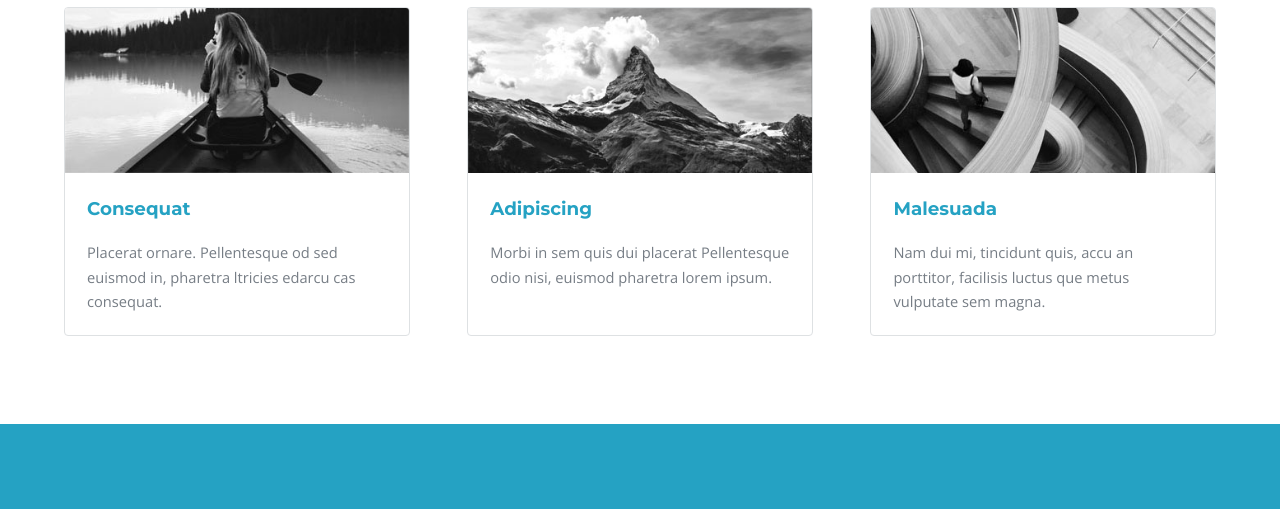
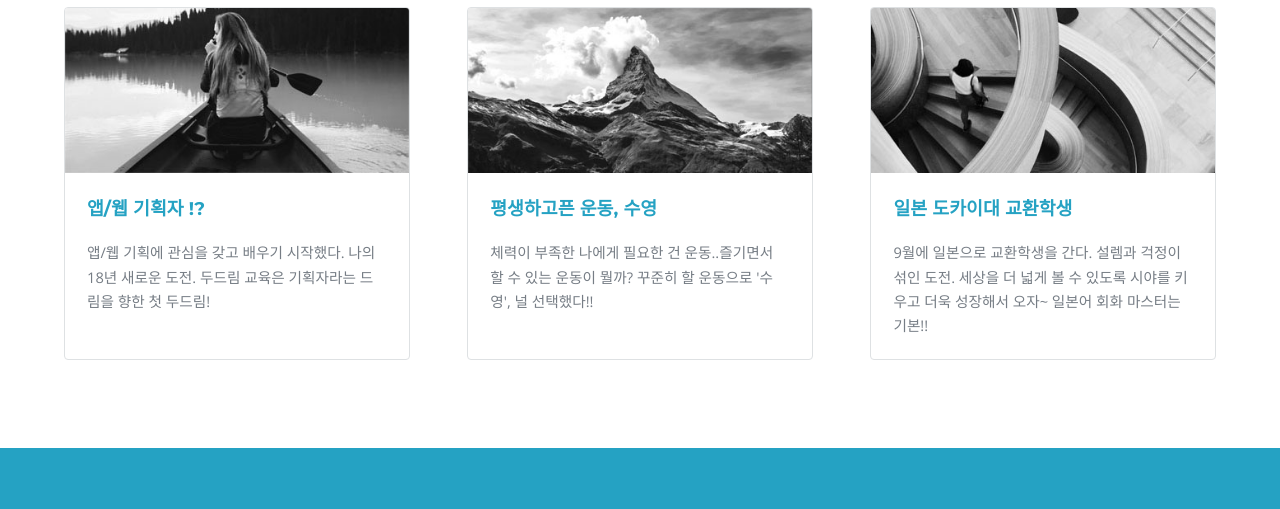
Before and after one commit to cocogoodjob/cocogoodjob.github.io, a plain HTML site: page index.html in a window 1280 px wide. Shown: the part 1682-2191 px from the top of the page. Drawn offline with nearby package versions, Linux system fonts and the light colour scheme.

Commit message:
changed dream contents

```diff
--- a/index.html
+++ b/index.html
@@ -105,8 +105,8 @@
 							<img src="images/pic02.jpg" alt="" />
 						</div>
 						<div class="content">
-							<h3>Consequat</h3>
-							<p>Placerat ornare. Pellentesque od sed euismod in, pharetra ltricies edarcu cas consequat.</p>
+							<h3>앱/웹 기획자 !?</h3>
+							<p>앱/웹 기획에 관심을 갖고 배우기 시작했다. 나의 18년 새로운 도전. 두드림 교육은 기획자라는 드림을 향한 첫 두드림!</p>
 						</div>
 					</div>
 					<div class="flex-item box">
@@ -114,8 +114,8 @@
 							<img src="images/pic03.jpg" alt="" />
 						</div>
 						<div class="content">
-							<h3>Adipiscing</h3>
-							<p>Morbi in sem quis dui placerat Pellentesque odio nisi, euismod pharetra lorem ipsum.</p>
+							<h3>평생하고픈 운동, 수영</h3>
+							<p>체력이 부족한 나에게 필요한 건 운동..즐기면서 할 수 있는 운동이 뭘까? 꾸준히 할 운동으로 '수영', 널 선택했다!!</p>
 						</div>
 					</div>
 					<div class="flex-item box">
@@ -123,8 +123,8 @@
 							<img src="images/pic04.jpg" alt="" />
 						</div>
 						<div class="content">
-							<h3>Malesuada</h3>
-							<p>Nam dui mi, tincidunt quis, accu an porttitor, facilisis luctus que metus vulputate sem magna.</p>
+							<h3>일본 도카이대 교환학생</h3>
+							<p>9월에 일본으로 교환학생을 간다. 설렘과 걱정이 섞인 도전. 세상을 더 넓게 볼 수 있도록 시야를 키우고 더욱 성장해서 오자~ 일본어 회화 마스터는 기본!! </p>
 						</div>
 					</div>
 				</div>
```
